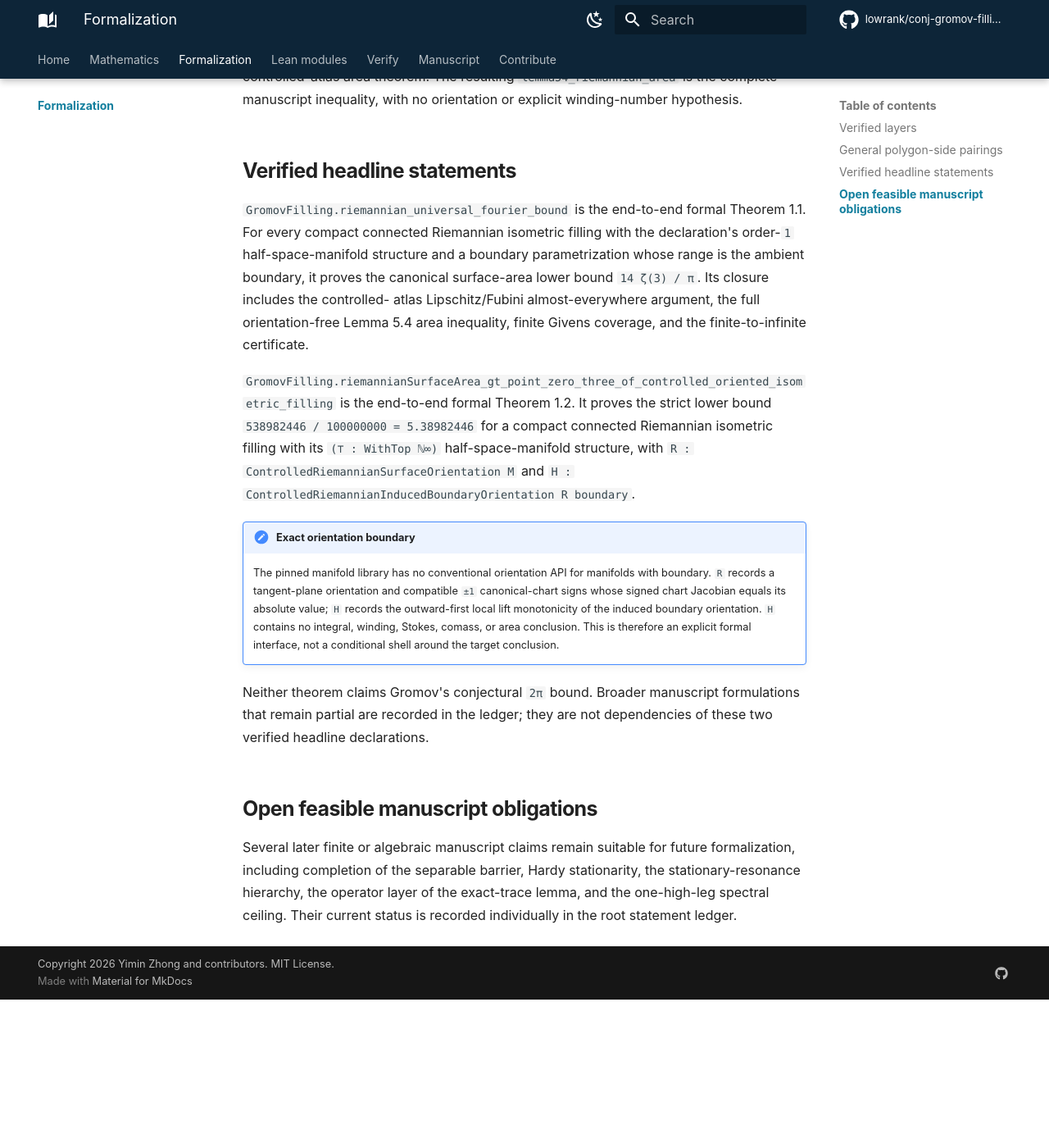
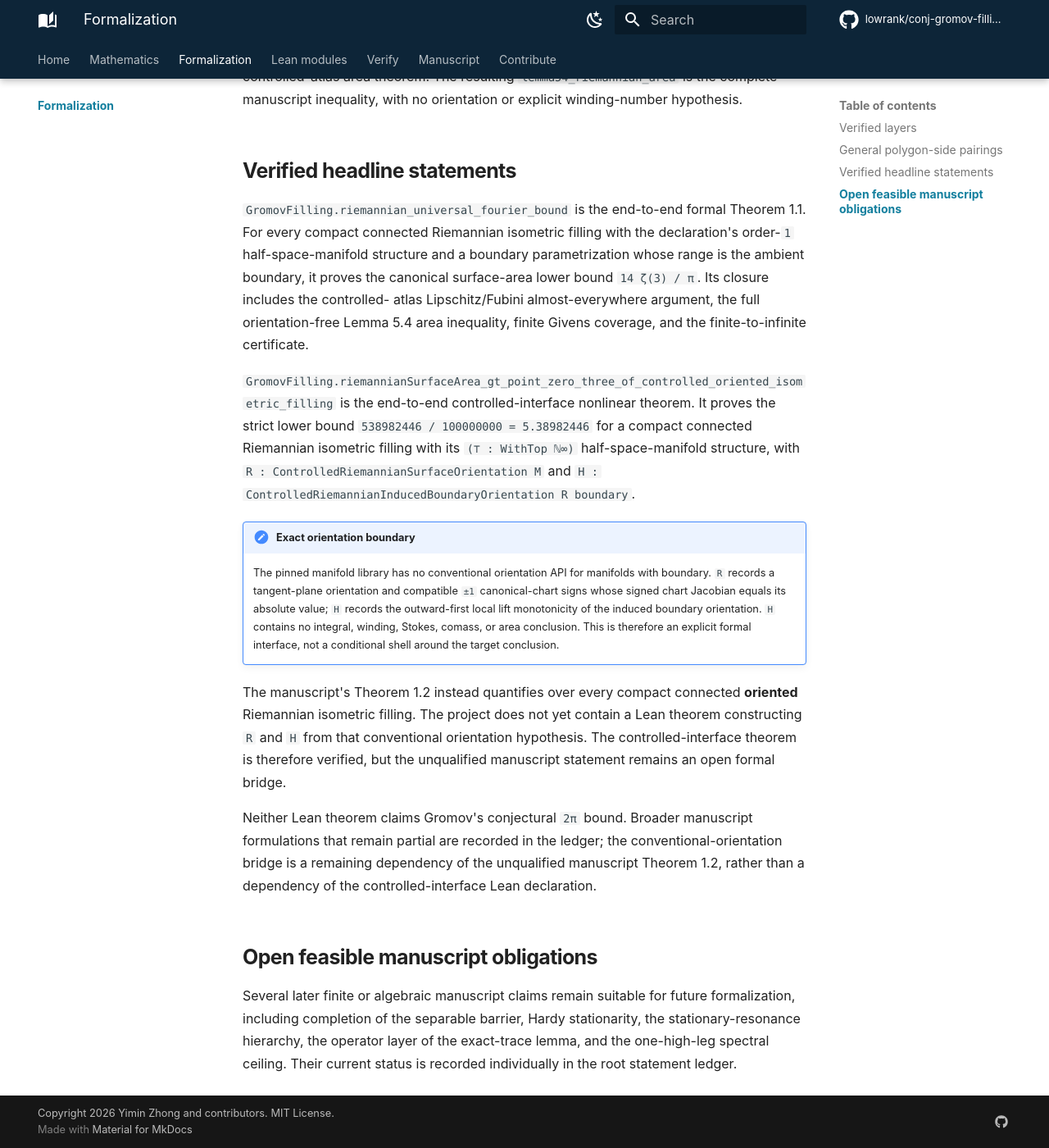
Before and after one commit to lowrank/gromov-filling-lower-bound, an MkDocs documentation site: the page built from docs/formalization.md, in a window 1280 px wide and 1400 px high, scrolled down 4294 px. Shown: the whole window at 82% size. Built offline with MkDocs 1.6.1 and Material for MkDocs 9.7.7, drawn with Linux system fonts in a browser that asks for light colours; comment, search, counter and statistics services are not loaded; before the commit the page ends 5513 px from its top, so only the background shows below that; some of the changed text lies outside the part shown.

Commit message:
docs: expose nonlinear orientation bridge

```diff
--- a/docs/formalization.md
+++ b/docs/formalization.md
@@ -17,7 +17,7 @@ manuscript ledger is maintained in
 | Planar and Riemannian analysis | Lipschitz area inequality, intrinsic two-Jacobian and chain rule, controlled interior charts, disjoint countable-atlas coverage, chart-independence, canonical Riemannian surface area, exact planar determinant identity, half-energy and integrated Jacobian budgets |
 | Riemannian profile derivatives | sharp intrinsic `‖D f‖ ≤ K` at interior differentiability points for globally `K`-Lipschitz real functions, including boundary distance, odd profile, and antipodal slack |
 | Headline Theorem 1.1 | `riemannian_universal_fourier_bound`: the `14 ζ(3) / π` lower bound for every compact connected Riemannian isometric filling at the stated boundary interface |
-| Headline Theorem 1.2 | `riemannianSurfaceArea_gt_point_zero_three_of_controlled_oriented_isometric_filling`: the strict `5.38982446` lower bound at an explicit `R`/`H` controlled-orientation interface |
+| Headline Theorem 1.2 core | `riemannianSurfaceArea_gt_point_zero_three_of_controlled_oriented_isometric_filling`: the strict `5.38982446` lower bound at an explicit `R`/`H` controlled-orientation interface; the bridge from the manuscript's bare orientation hypothesis remains open |
 | Certificate logic | finite-to-infinite universal deduction, defect propagation, scalar optimization |
 | Rigorous numerics | rational bounds for `π`, `ζ(3)`, and the displayed constants |
 | Logarithmic sine kernel | squared-sine gap, positive sine quotient, strict off-diagonal positivity, symmetry |
@@ -160,7 +160,7 @@ Lemma 5.4 area inequality, finite Givens coverage, and the finite-to-infinite
 certificate.
 
 `GromovFilling.riemannianSurfaceArea_gt_point_zero_three_of_controlled_oriented_isometric_filling`
-is the end-to-end formal Theorem 1.2. It proves the strict lower bound
+is the end-to-end controlled-interface nonlinear theorem. It proves the strict lower bound
 `538982446 / 100000000 = 5.38982446` for a compact connected Riemannian
 isometric filling with its `(⊤ : WithTop ℕ∞)` half-space-manifold structure,
 with `R : ControlledRiemannianSurfaceOrientation M` and
@@ -175,9 +175,17 @@ with `R : ControlledRiemannianSurfaceOrientation M` and
     Stokes, comass, or area conclusion. This is therefore an explicit formal
     interface, not a conditional shell around the target conclusion.
 
-Neither theorem claims Gromov's conjectural `2π` bound. Broader manuscript
-formulations that remain partial are recorded in the ledger; they are not
-dependencies of these two verified headline declarations.
+The manuscript's Theorem 1.2 instead quantifies over every compact connected
+**oriented** Riemannian isometric filling. The project does not yet contain a
+Lean theorem constructing `R` and `H` from that conventional orientation
+hypothesis. The controlled-interface theorem is therefore verified, but the
+unqualified manuscript statement remains an open formal bridge.
+
+Neither Lean theorem claims Gromov's conjectural `2π` bound. Broader manuscript
+formulations that remain partial are recorded in the ledger; the
+conventional-orientation bridge is a remaining dependency of the unqualified
+manuscript Theorem 1.2, rather than a dependency of the controlled-interface
+Lean declaration.
 
 ## Open feasible manuscript obligations
 
```
Also changed, not shown: FORMALIZATION.md (+19 -12 lines), README.md (+5 -2 lines), docs/manuscript.md (+10 -7 lines).
